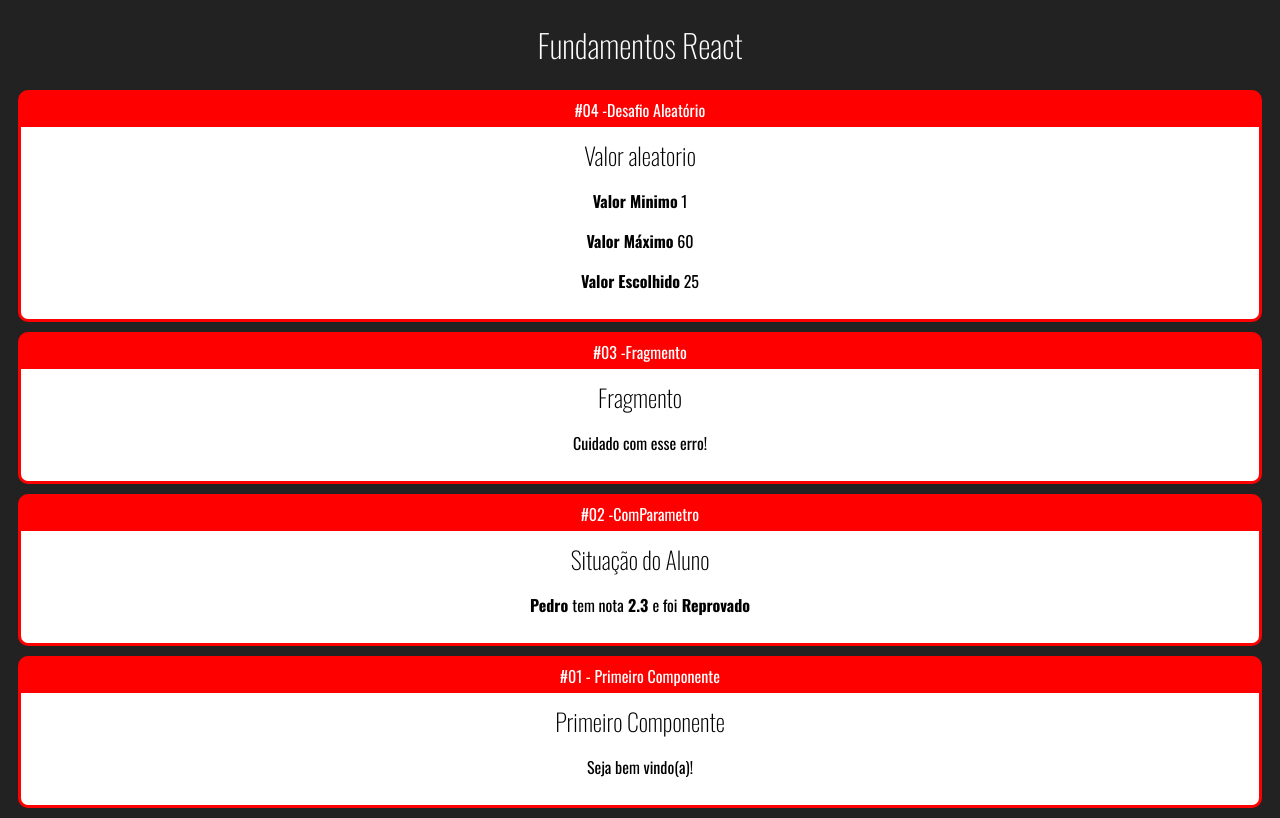
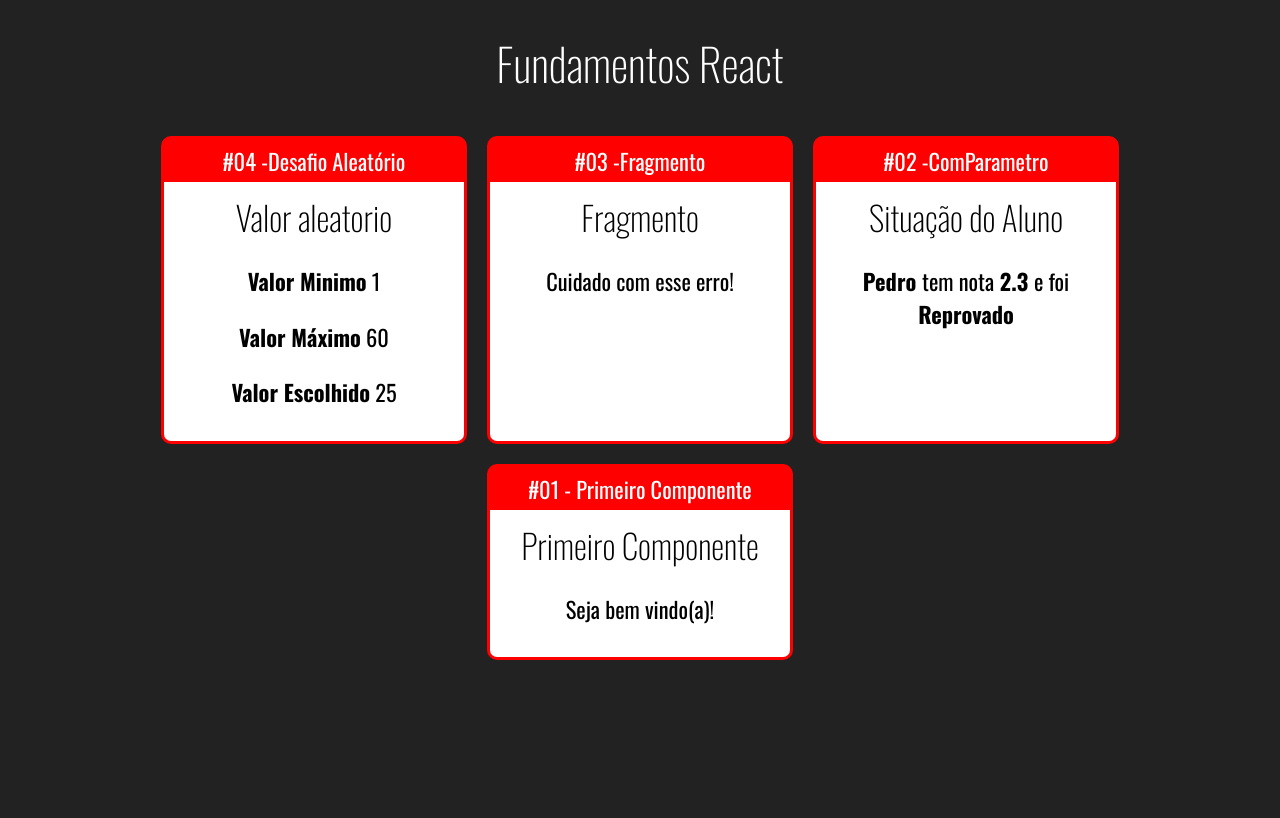
Before and after one commit to lucasg13info/curso-react, a React (Create React App) app in the folder fundamentos-react/: page / in a window 1280 px wide. Built offline with nearby package versions, Linux system fonts and the light colour scheme.

Commit message:
Aplicando flexbox nos cards

```diff
--- /dev/null
+++ b/fundamentos-react/src/App.css
@@ -0,0 +1,5 @@
+.App .Cards{
+    display: flex;
+    justify-content: center;
+    flex-wrap: wrap;
+}
--- a/fundamentos-react/src/App.jsx
+++ b/fundamentos-react/src/App.jsx
@@ -1,3 +1,4 @@
+import './App.css'
 import React from 'react';
 
 import Card from './components/basicos/layout/Card'
@@ -8,9 +9,10 @@ import Fragmento from './components/basicos/Fragmento';
 
 
 export default () =>(
-        <div id="root">
+        <div className="App">
             <h1>Fundamentos React</h1>
 
+        <div className="Cards">
         <Card titulo="#04 -Desafio Aleatório">
             <Aleatorio min= {1} max={60}/>
         </Card>
@@ -30,7 +32,6 @@ export default () =>(
             <Primeiro></Primeiro>
         </Card>
 
-
-
+        </div>
     </div>
 );
--- a/fundamentos-react/src/components/basicos/layout/Card.css
+++ b/fundamentos-react/src/components/basicos/layout/Card.css
@@ -6,7 +6,10 @@
 
     margin: 10px;
 
-
+    display: flex;
+    flex-direction: column;
+    min-width: 300px;
+    max-width: 300px;
 }
 
 .Card .Title {
@@ -16,6 +19,7 @@
 }
 
 .Card .Content{
+    flex-grow: 1;
     background-color: white;
     color: black;
     padding: 10px;
--- a/fundamentos-react/src/index.css
+++ b/fundamentos-react/src/index.css
@@ -3,6 +3,7 @@ body {
     background-color: #222;
     color: white;
     text-align: center;
+    font-size: 1.4rem;
 }
 
 h1, h2, h3 {
```
